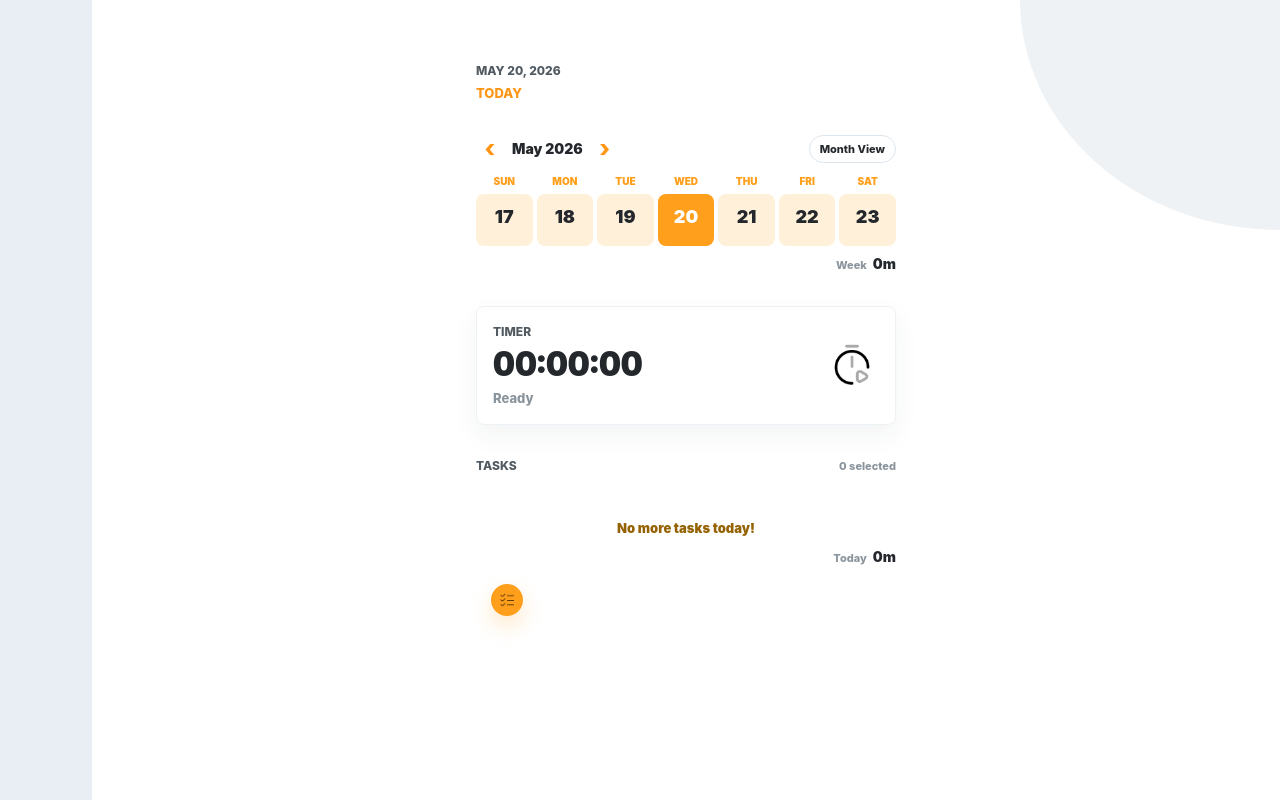
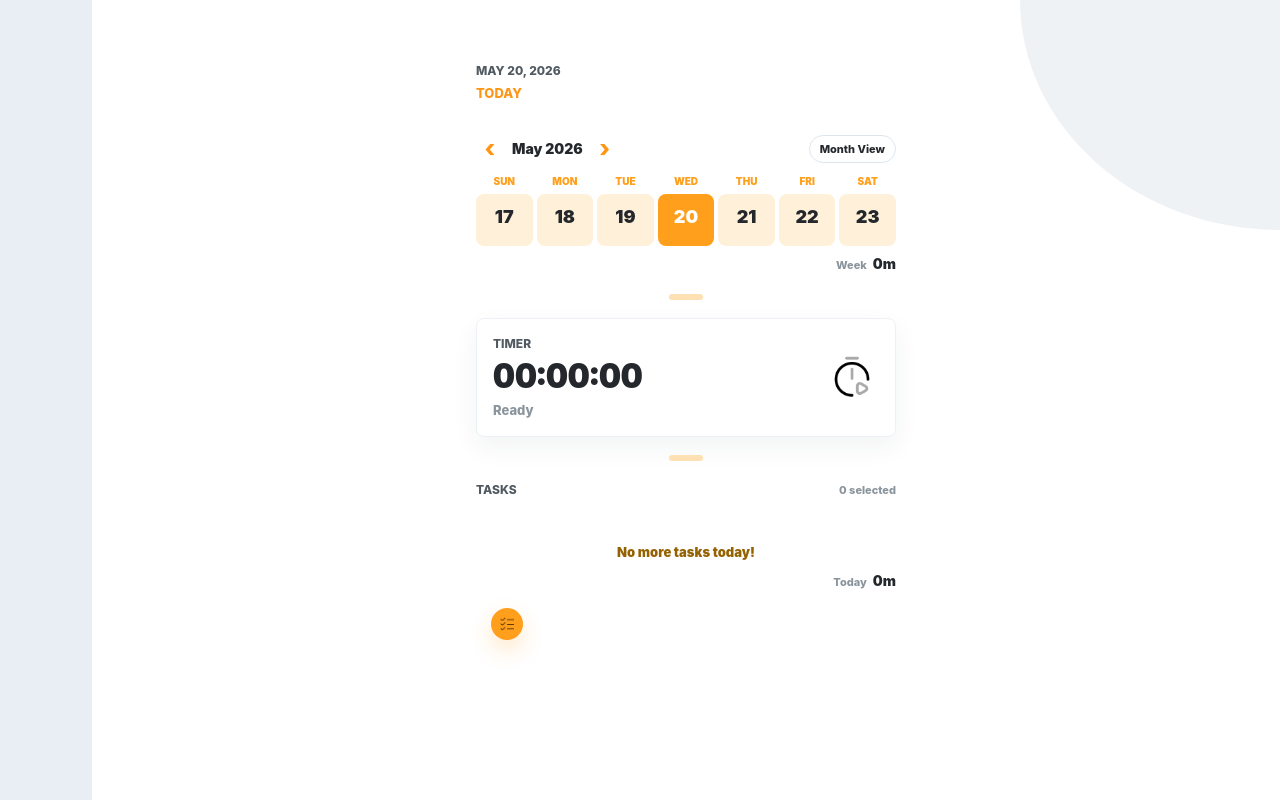
Before and after one commit to iziz/TodidLog, a website: page index.html in a window 1280 px wide. Drawn offline with Linux system fonts and the light colour scheme.

Commit message:
feat(timer): add pill section markers
- Add subtle pill markers above and below the timer card
- Increase timer section spacing to separate calendar and task areas
- Use a soft orange tint that matches the existing visual system
- Bump cached asset versions and rebuild generated CSS

```diff
--- a/index.html
+++ b/index.html
@@ -5,8 +5,8 @@
     <meta name="viewport" content="width=device-width, initial-scale=1" />
     <meta name="theme-color" content="#ffffff" />
     <title>TodidLog</title>
-    <link rel="manifest" href="./manifest.webmanifest?v=108" />
-    <link rel="stylesheet" href="./styles.css?v=108" />
+    <link rel="manifest" href="./manifest.webmanifest?v=113" />
+    <link rel="stylesheet" href="./styles.css?v=113" />
   </head>
   <body>
     <main class="app-shell">
@@ -123,6 +123,6 @@
       </form>
     </dialog>
 
-    <script src="./app.js?v=108" defer></script>
+    <script src="./app.js?v=113" defer></script>
   </body>
 </html>
--- a/service-worker.js
+++ b/service-worker.js
@@ -1,4 +1,4 @@
-const CACHE_NAME = "todidlog-v108";
+const CACHE_NAME = "todidlog-v113";
 const ASSETS = [
   "./",
   "./index.html",
--- a/src/styles.css
+++ b/src/styles.css
@@ -338,10 +338,32 @@ h2 {
 }
 
 .timer-card {
+  position: relative;
   align-items: stretch;
+  margin: 44px 0;
   padding: 16px;
   border-color: #edf1f5;
   box-shadow: 0 10px 26px rgba(31, 45, 61, 0.06);
+}
+
+.timer-card::before,
+.timer-card::after {
+  position: absolute;
+  left: 50%;
+  width: 34px;
+  height: 6px;
+  border-radius: 999px;
+  background: #ffe0b3;
+  content: "";
+  transform: translateX(-50%);
+}
+
+.timer-card::before {
+  top: -25px;
+}
+
+.timer-card::after {
+  bottom: -25px;
 }
 
 .timer-actions {
```
Also changed, not shown: styles.css.
